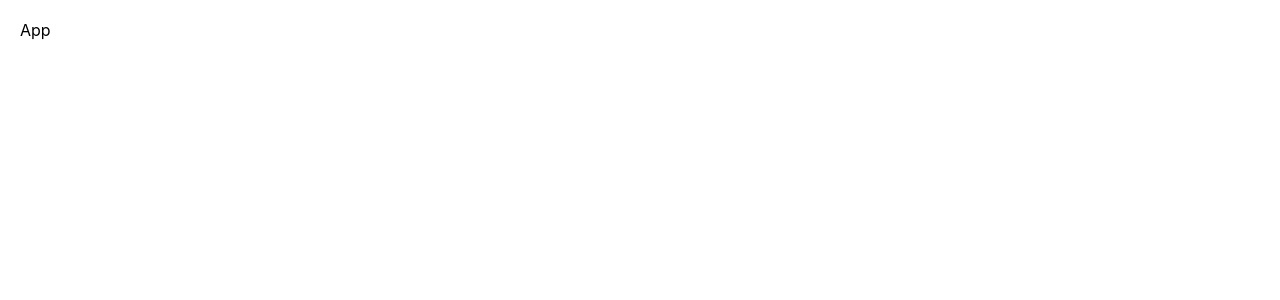
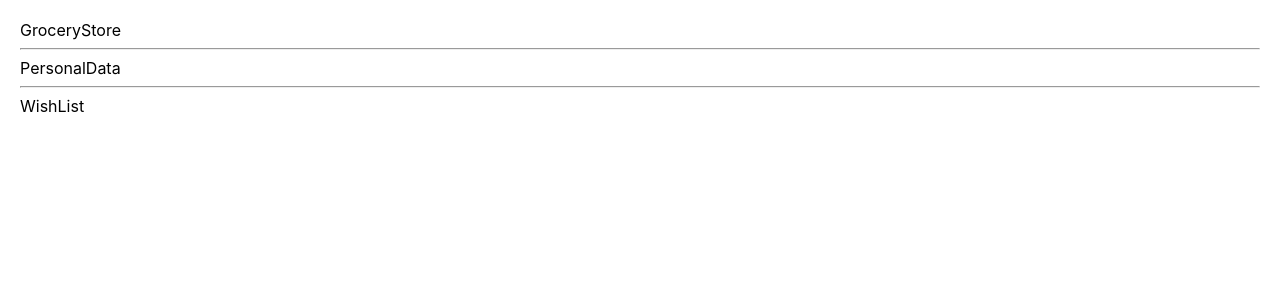
Before and after one commit to IJTINK7/mentorship, a React (Create React App) app: page / in a window 1280 px wide. Shown: the top 300 px of the page. Built offline with nearby package versions, Linux system fonts and the light colour scheme.

Commit message:
Adding components to App.tsx file

```diff
--- a/src/App.tsx
+++ b/src/App.tsx
@@ -108,7 +108,11 @@ function App() {
 	const oven = {model: 'Gefest 622', price: 200, status: "usual", bought: false}
 	return (
 		<div className='App'>
-			App
+			<GroceryStore/>
+            <hr/>
+            <PersonalData/>
+            <hr/>
+            <WishList/>
 		</div>
 	)
 }
```
